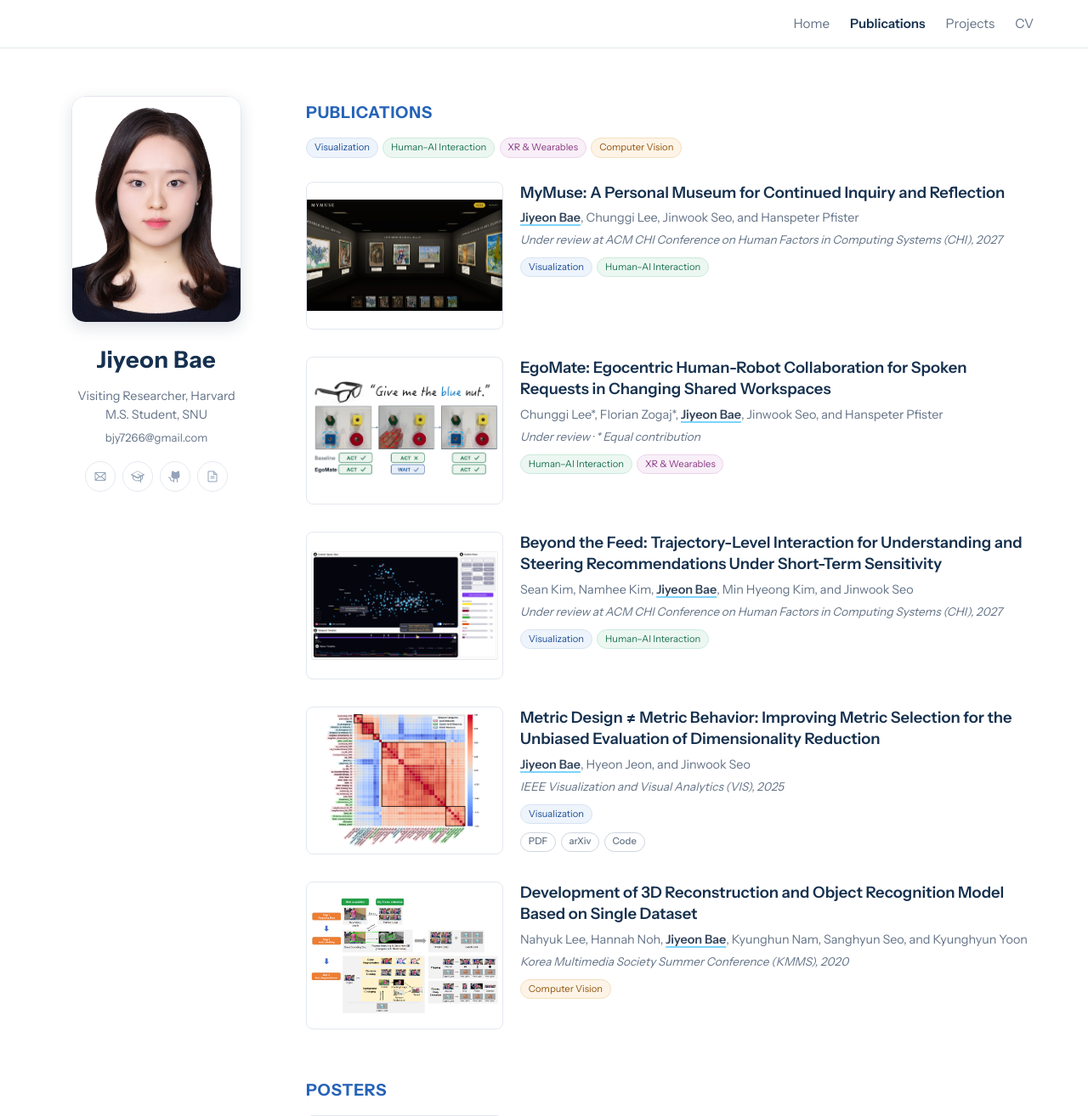
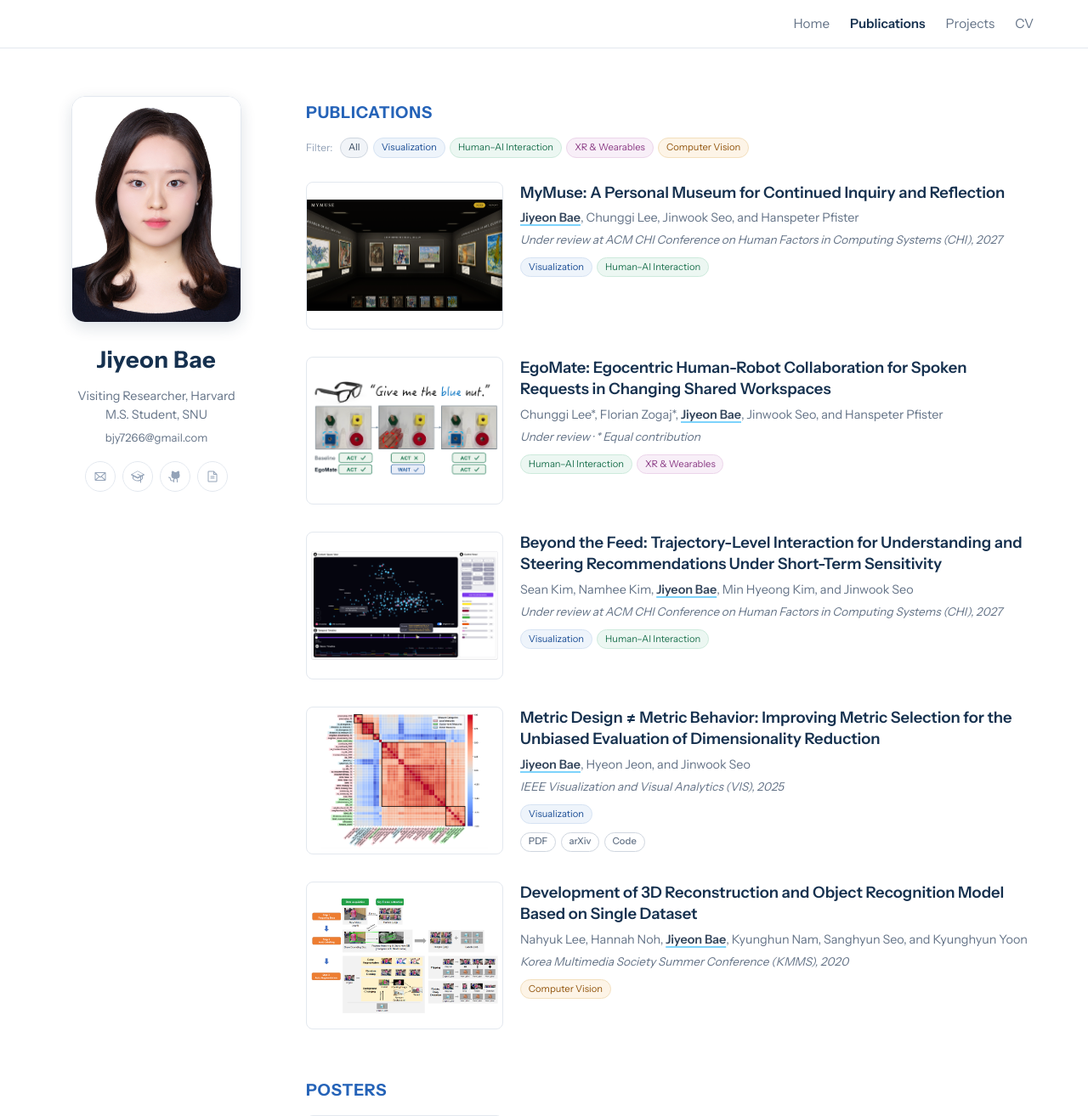
Before and after one commit to JiyeonBae/jiyeonbae.github.io, a Jekyll site: the page built from publications.md, in a window 1280 px wide and 1400 px high, cut to the strip 0-1314 px from the top of the window. Shown: the whole strip at 85% size. Built offline with Jekyll 4.4.1, drawn with Linux system fonts in a browser that asks for light colours.

Commit message:
Add Filter label and All toggle to publication filter
Co-Authored-By: Claude Opus 5.5 <noreply@anthropic.com>

```diff
--- a/assets/css/custom.css
+++ b/assets/css/custom.css
@@ -230,7 +230,9 @@ a:hover { color: var(--accent-dk); text-decoration: underline; }
   border: 1px solid var(--tag-bd, var(--chip-bd));
   color: var(--tag-fg, var(--accent-dk));
 }
-.pub-filter { display: flex; flex-wrap: wrap; gap: .35rem; margin: 0 0 1.75rem; }
+.pub-filter { display: flex; flex-wrap: wrap; align-items: center; gap: .35rem; margin: 0 0 1.75rem; }
+.pub-filter-label { margin-right: .2rem; font-size: .75rem; color: var(--ink-400); }
+.pub-filter-all { --tag-bg: #f1f4f8; --tag-bd: #cfd6df; --tag-fg: var(--ink-700); }
 /* Same size as .pub-tag; off = neutral gray, on = matches the tag chip */
 .pub-filter button {
   padding: .1rem .55rem;
--- a/assets/js/pub-filter.js
+++ b/assets/js/pub-filter.js
@@ -1,8 +1,10 @@
 // Toggle topic buttons to filter publications/posters. All topics start on;
-// an item is shown when at least one of its topics is on.
+// an item is shown when at least one of its topics is on. The "All" button
+// reads as pressed while all topics are on and toggles every topic at once.
 (function () {
-  var buttons = document.querySelectorAll('.pub-filter button');
+  var buttons = document.querySelectorAll('.pub-filter button[data-filter]:not([data-filter="all"])');
   if (!buttons.length) return;
+  var allBtn = document.querySelector('.pub-filter button[data-filter="all"]');
   var items = document.querySelectorAll('.pub[data-tags]');
 
   function apply() {
@@ -10,6 +12,7 @@
     buttons.forEach(function (b) {
       if (b.getAttribute('aria-pressed') === 'true') active.push(b.dataset.filter);
     });
+    if (allBtn) allBtn.setAttribute('aria-pressed', active.length === buttons.length ? 'true' : 'false');
     items.forEach(function (item) {
       var tags = item.dataset.tags.split(' ');
       var show = active.some(function (t) { return tags.indexOf(t) !== -1; });
@@ -35,4 +38,12 @@
       apply();
     });
   });
+
+  if (allBtn) {
+    allBtn.addEventListener('click', function () {
+      var next = allBtn.getAttribute('aria-pressed') === 'true' ? 'false' : 'true';
+      buttons.forEach(function (b) { b.setAttribute('aria-pressed', next); });
+      apply();
+    });
+  }
 })();
--- a/publications.md
+++ b/publications.md
@@ -7,6 +7,8 @@ permalink: /publications/
 <section class="block" id="publications">
   <h2 class="block-title">Publications</h2>
   <div class="pub-filter" role="group" aria-label="Filter by topic">
+    <span class="pub-filter-label" aria-hidden="true">Filter:</span>
+    <button type="button" class="pub-filter-all" data-filter="all" aria-pressed="true">All</button>
     <button type="button" class="t-vis" data-filter="vis" aria-pressed="true">Visualization</button>
     <button type="button" class="t-hai" data-filter="hai" aria-pressed="true">Human&ndash;AI Interaction</button>
     <button type="button" class="t-xr" data-filter="xr" aria-pressed="true">XR &amp; Wearables</button>
```
